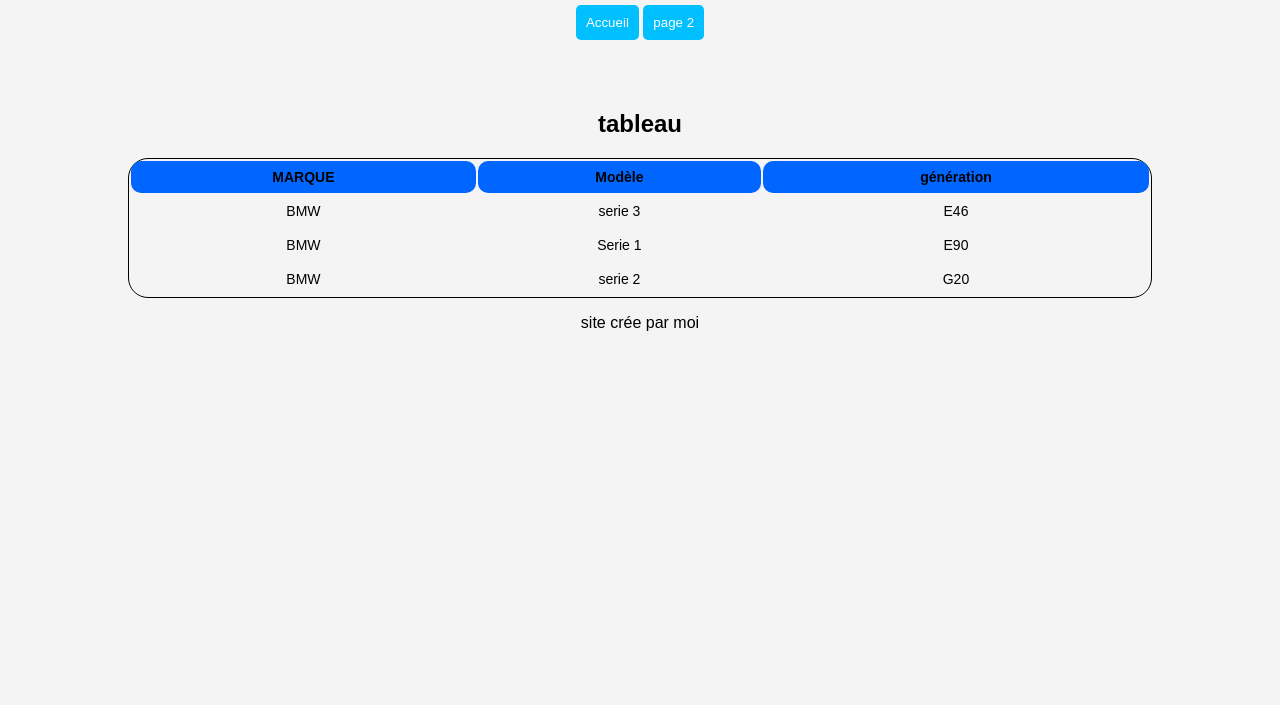
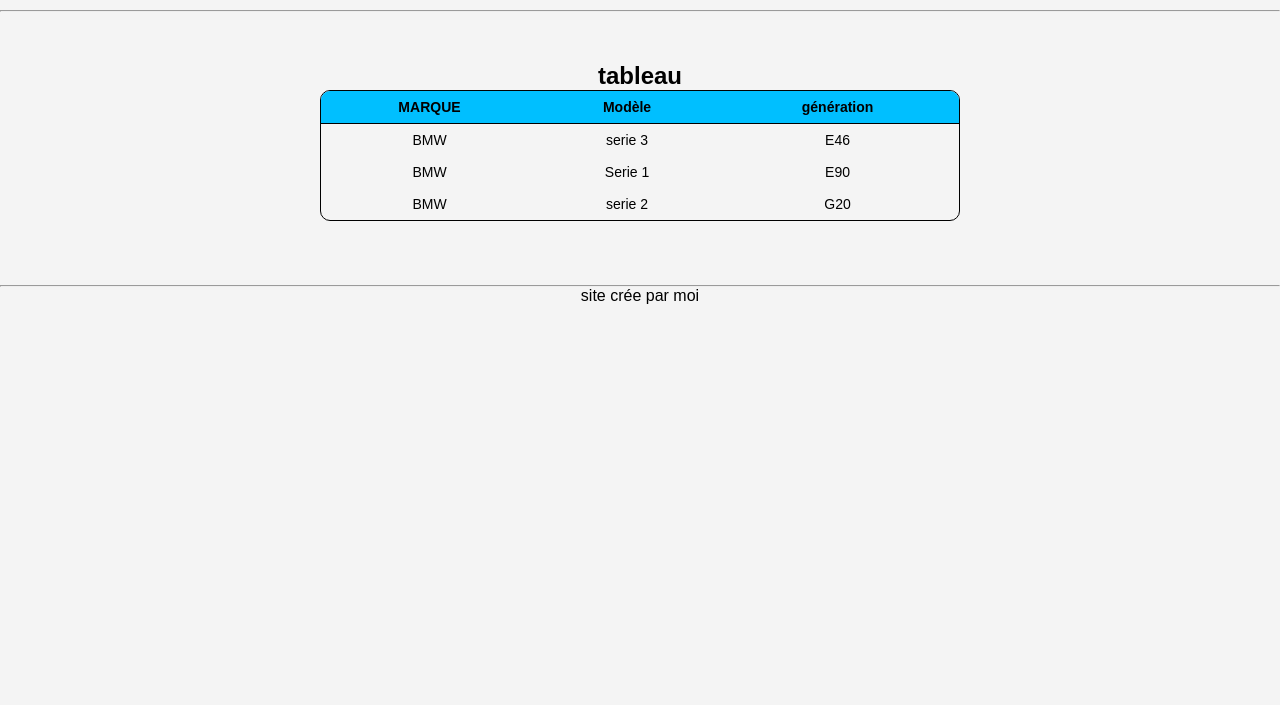
Before and after one commit to luidgi-gaudin/tp-bts-SIO, a plain HTML site: page page2.html in a window 1280 px wide. Shown: the part 95-800 px from the top of the page. Drawn offline with Linux system fonts and the light colour scheme.

Commit message:
ajout styles

```diff
--- a/css/style.css
+++ b/css/style.css
@@ -1,3 +1,10 @@
+* {
+    box-sizing: border-box;
+    margin: 0;
+    padding: 0;
+    font-family: Arial, sans-serif;
+}
+
 body{
     margin: 0;
     padding: 0;
@@ -6,41 +13,45 @@
     text-align: center;
 }
 table{
-    width: 100%;
     margin: 0;
     padding: 0;
     font-size: 14px;
-    border-radius: 20px;
+    border-radius: 10px;
     font-family: Arial, sans-serif;
     border: 1px solid #000000;
     min-width: 50%;
     max-width: 80%;
+    overflow: hidden;
+    border-spacing: 0px;
 }
+
 th {
     padding: 8px;
-    background-color: rgb(0, 102, 255);
-    border-radius: 10px;
-    border: none;
+    background-color: #00bfff;
+    border-bottom: #000000 1px solid;
 }
+
 td {
     padding: 8px;
-    border : none;
 }
 
 tbody tr:hover {
+    transition: 0.4s;
     background-color: #00f7ff;
 }
 header{
 text-align: center;
+margin-bottom: 1%;
 }
 .tableau{
+    overflow : auto;
     display: flex;
     flex-direction: column;
     justify-content: center;
     align-items: center;
     margin-top: 50px;
     border-radius: 20px;
-    overflow: hidden;
+    margin-bottom: 5%;
 }
 footer{
     display: flex;
@@ -56,6 +67,11 @@
     border-radius: 5px;
     cursor: pointer;
 }
+ button:hover{
+    transition: 0.6s;
+    background-color: #1100ff;
+    box-shadow: #1100ff 0px 0px 10px 0px;
+}
 div{
     display: flex;
     flex-direction: column;
--- a/page2.html
+++ b/page2.html
@@ -21,6 +21,7 @@
             </div>
         </div>
     </header>
+    <hr>
     <div class="tableau">
         <h2>tableau</h2>
         <table>
@@ -50,6 +51,7 @@
             </tbody>
         </table>
     </div>
+    <hr>
     <footer>
         <div>
             <p>site crée par moi</p>
```
Also changed, not shown: index.html (+2 -0 lines).
